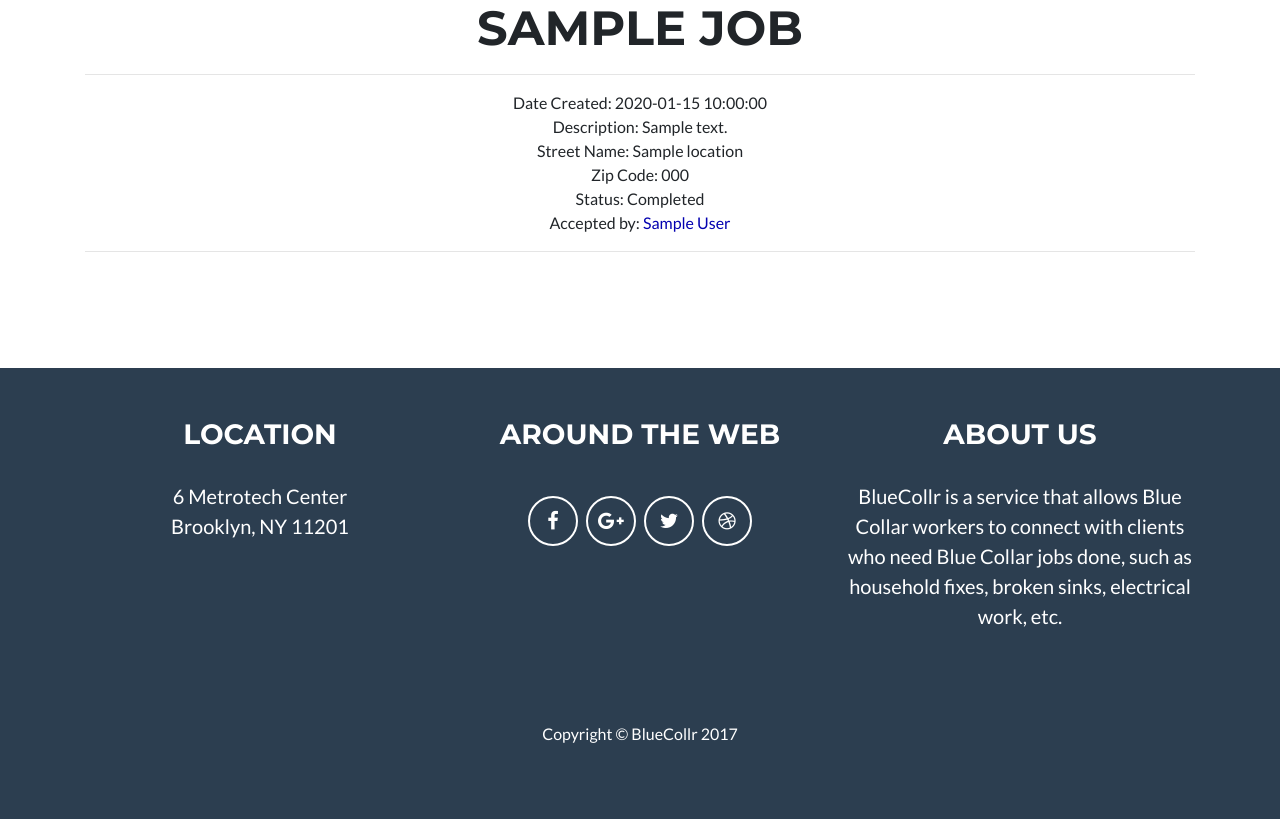
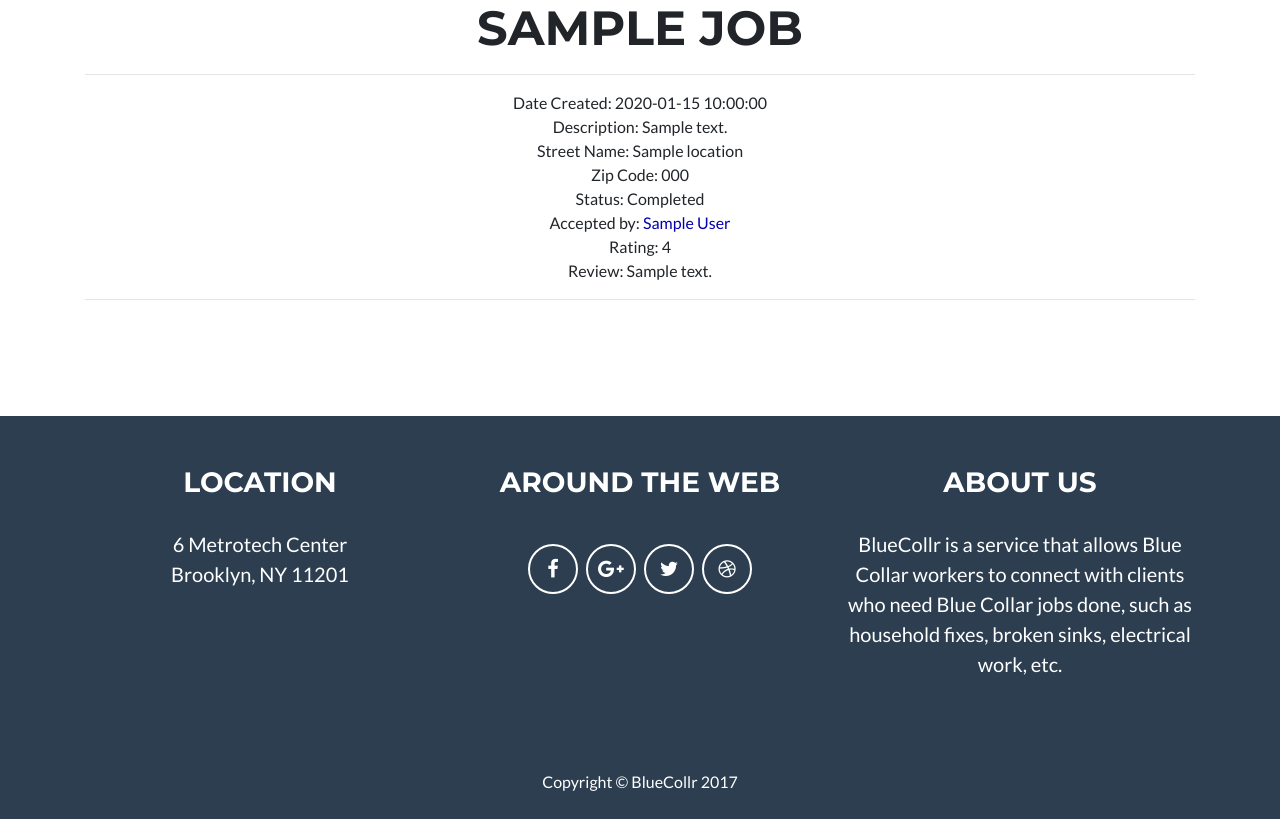
Before and after one commit to BrandonTang/BlueCollr, a Flask app: template app/templates/jobs/job.html in a window 1280 px wide. Shown: the part 172-991 px from the top of the page. Before the commit the page ends 915 px from the top, so only its background shows below. Run offline with Flask 2, Linux system fonts and the light colour scheme; tables that the repository leaves empty hold one stand-in row (values such as "Sample post"); the template is opened without the code that fills it: values that come from a table or form of the project are taken from there, most other values are stand-ins (such as "Sample title", 1, 10 or a date in 2020); some libraries are stand-ins or nearby versions.

Commit message:
Added rating+review to profile and individual jobs page

```diff
--- a/app/templates/jobs/job.html
+++ b/app/templates/jobs/job.html
@@ -43,6 +43,11 @@
         </a><br>
         {% endif %}
 
+        {% if job.status == 'Completed' %}
+        Rating: {{ job.rating }} <br>
+        Review: {{ job.review }} <br>
+        {% endif %}
+
         {% if job.status == 'Accepted' and job.creator_id == current_user.id %}
         <a href="{{ url_for('jobs.review', job_id=job.id) }}" class="btn btn-lg btn-outline"
            style="background-color: #45ad50; color: white;">
--- a/app/templates/profile/profile.html
+++ b/app/templates/profile/profile.html
@@ -55,7 +55,8 @@ Profile
                 Job Name: {{ job.name }} <br>
                 Description: {{ job.description }} <br>
                 Price: {{ "$%.2f"|format(job.price) }} <br>
-                <!--Add review stuff later-->
+                Rating: {{ job.rating }} <br>
+                Review: {{ job.review }} <br>
                 <hr>
             {% endfor %}
         {% endif %}
```
